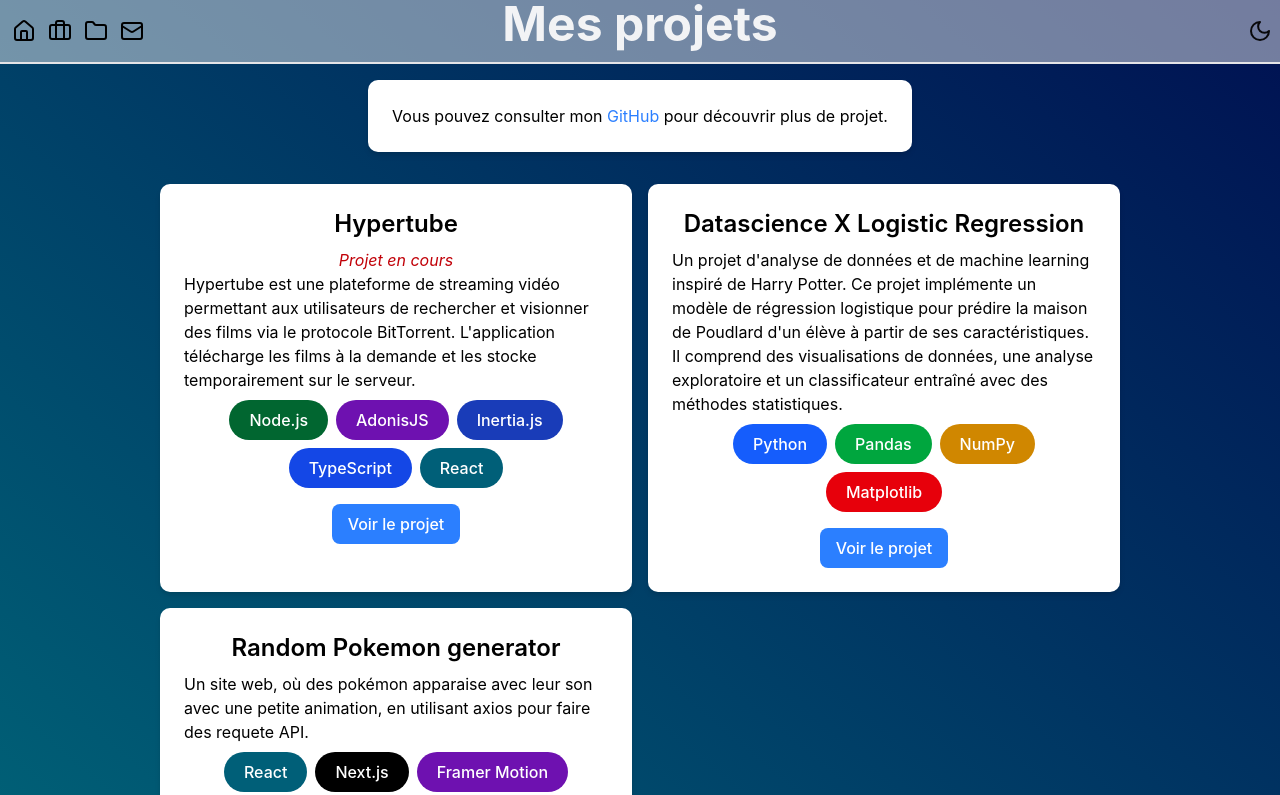
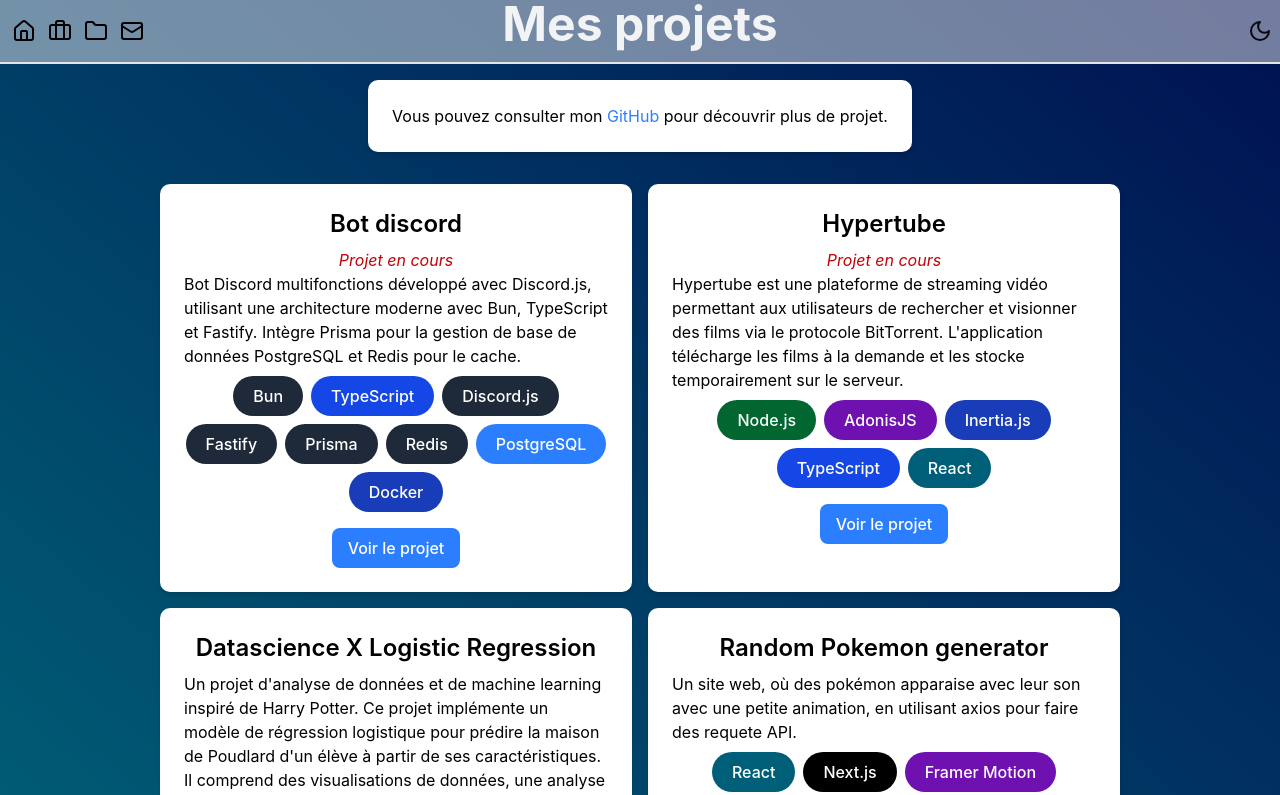
Before and after one commit to obouhlel/portfolio, a Next.js app: page /projets in a window 1280 px wide. Shown: the top 795 px of the page. Built offline with nearby package versions, Linux system fonts and the light colour scheme.

Commit message:
Update project

```diff
--- a/src/app/projets/page.tsx
+++ b/src/app/projets/page.tsx
@@ -5,12 +5,29 @@ import ProjectCard from "@/components/ui/projet-card";
 
 const projects = [
   {
+    title: "Bot discord",
+    status: "Projet en cours",
+    description:
+      "Bot Discord multifonctions développé avec Discord.js, utilisant une architecture moderne avec Bun, TypeScript et Fastify. Intègre Prisma pour la gestion de base de données PostgreSQL et Redis pour le cache.",
+    stacks: [
+      "Bun",
+      "TypeScript",
+      "Discord.js",
+      "Fastify",
+      "Prisma",
+      "Redis",
+      "PostgreSQL",
+      "Docker",
+    ],
+    link: "https://github.com/obouhlel/discord-bot",
+  },
+  {
     title: "Hypertube",
     status: "Projet en cours",
     description:
       "Hypertube est une plateforme de streaming vidéo permettant aux utilisateurs de rechercher et visionner des films via le protocole BitTorrent. L'application télécharge les films à la demande et les stocke temporairement sur le serveur.",
     stacks: ["Node.js", "AdonisJS", "Inertia.js", "TypeScript", "React"],
-    link: "https://hypertube.obouhlel.xyz",
+    link: "https://github.com/obouhlel/hypertube",
   },
   {
     title: "Datascience X Logistic Regression",
```
